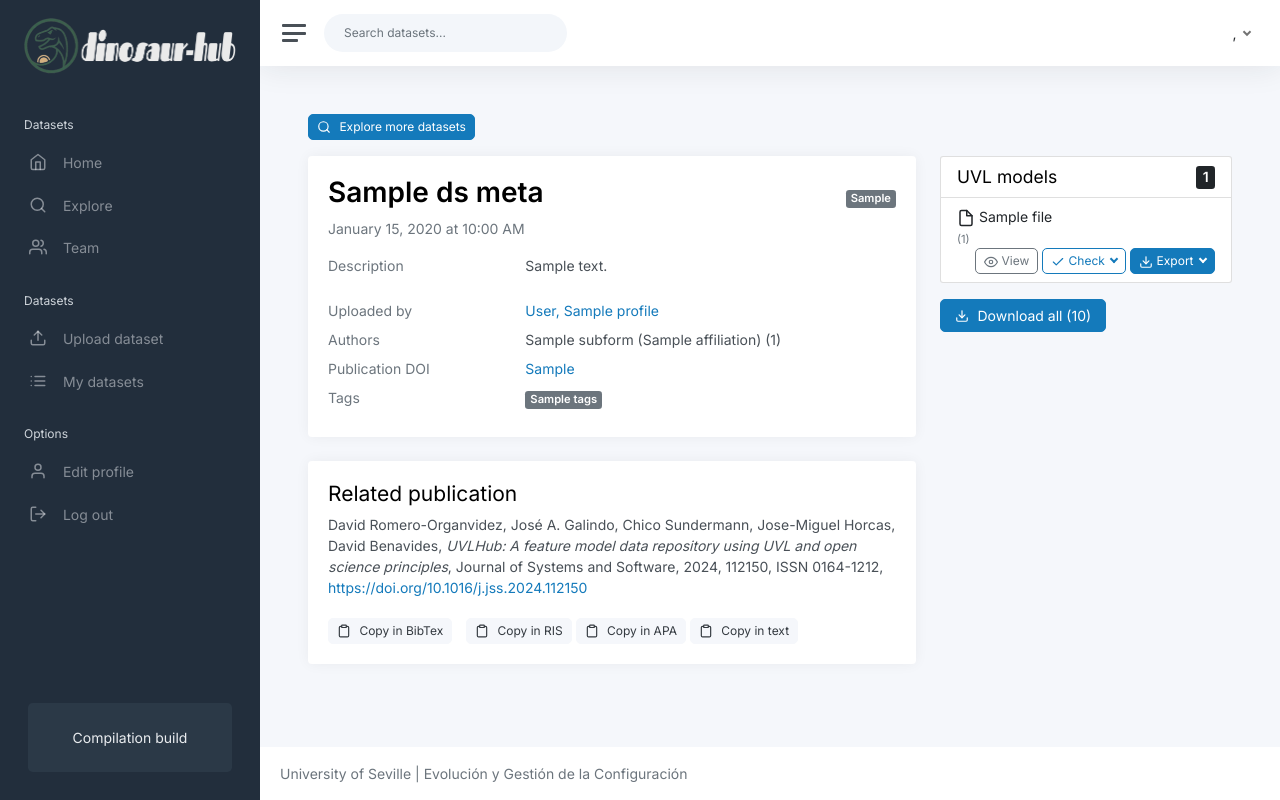
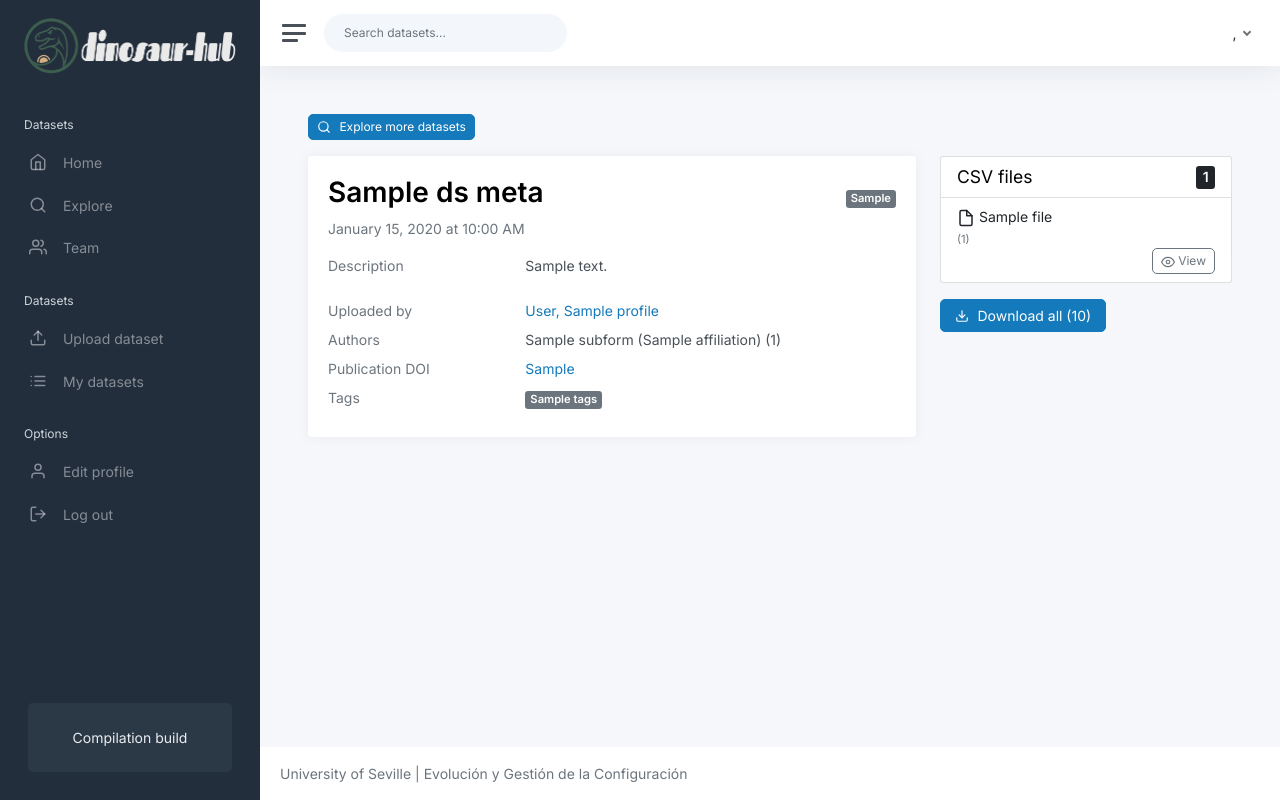
Before and after one commit to Dinosaur-EGC/dinosaur-hub, a Python web app: template app/modules/dataset/templates/dataset/view_dataset.html in a window 1280 px wide. Run offline with Jinja, Linux system fonts and the light colour scheme; the template is opened without the code that fills it: most values are stand-ins (such as "Sample title", 1, 10 or a date in 2020); some libraries are stand-ins or nearby versions.

Commit message:
feat: adaptar view_dataset a archivos CSV

```diff
--- a/app/modules/dataset/templates/dataset/view_dataset.html
+++ b/app/modules/dataset/templates/dataset/view_dataset.html
@@ -184,48 +184,6 @@
 
         </div>
 
-        <div class="card">
-
-            <div class="card-body">
-
-                <h3> Related publication </h3>
-
-                David Romero-Organvidez, José A. Galindo, Chico Sundermann, Jose-Miguel Horcas, David Benavides,
-                <i>UVLHub: A feature model data repository using UVL and open science principles</i>,
-                Journal of Systems and Software,
-                2024,
-                112150,
-                ISSN 0164-1212,
-                <a href="https://doi.org/10.1016/j.jss.2024.112150" target="_blank">https://doi.org/10.1016/j.jss.2024.112150</a>
-
-            </div>
-
-            <div class="card-body mt-0 pt-0">
-
-                <button onclick="copyText('bibtex_cite')" class="btn btn-light btn-sm" style="border-radius: 5px; margin-right: 10px">
-                    <i data-feather="clipboard" class="center-button-icon"></i>
-                    Copy in BibTex
-                </button>
-
-                <button onclick="copyText('ris_cite')" class="btn btn-light btn-sm" style="border-radius: 5px;">
-                    <i data-feather="clipboard" class="center-button-icon"></i>
-                    Copy in RIS
-                </button>
-
-                <button onclick="copyText('apa_cite')" class="btn btn-light btn-sm" style="border-radius: 5px;">
-                    <i data-feather="clipboard" class="center-button-icon"></i>
-                    Copy in APA
-                </button>
-
-                <button onclick="copyText('text_cite')" class="btn btn-light btn-sm" style="border-radius: 5px;">
-                    <i data-feather="clipboard" class="center-button-icon"></i>
-                    Copy in text
-                </button>
-
-            </div>
-
-        </div>
-
 
     </div>
 
@@ -237,7 +195,7 @@
 
                 <div class="row">
                     <div class="col-12 d-flex justify-content-between align-items-center">
-                        <h4 style="margin-bottom: 0px">UVL models</h4>
+                        <h4 style="margin-bottom: 0px">CSV files</h4>
                         <h4 style="margin-bottom: 0px;"><span class="badge bg-dark">{{ dataset.get_files_count() }}</span></h4>
                     </div>
                 </div>
@@ -273,50 +231,6 @@
                                     <i data-feather="eye"></i> View
                                 </button>
 
-                                <div class="btn-group" role="group">
-                                    <button id="btnGroupDrop{{ file.id }}" type="button" class="btn btn-outline-primary btn-sm dropdown-toggle" data-bs-toggle="dropdown" aria-expanded="false" style=" border-radius: 5px;">
-                                        <i data-feather="check"></i> Check
-                                    </button>
-                                    <ul class="dropdown-menu" aria-labelledby="btnGroupDrop{{ file.id }}">
-                                        <li>
-                                            <a class="dropdown-item" href="javascript:void(0);" onclick="checkUVL('{{ file.id }}')">Syntax check</a>
-                                        </li>
-                                        <!--
-                                        <li>
-                                            <a class="dropdown-item" href="{{ url_for('flamapy.valid', file_id=file.id) }}">SAT validity check</a>
-                                        </li>
-                                        -->
-                                    </ul>
-                                </div>
-
-                                <div class="btn-group" role="group">
-                                    <button id="btnGroupDropExport{{ file.id }}" type="button" class="btn btn-primary btn-sm dropdown-toggle" data-bs-toggle="dropdown" aria-expanded="false" style=" border-radius: 5px;">
-                                        <i data-feather="download"></i> Export
-                                    </button>
-                                    <ul class="dropdown-menu" aria-labelledby="btnGroupDropExport{{ file.id }}">
-                                        <li>
-                                            <a class="dropdown-item" href="{{ url_for('hubfile.download_file', file_id=file.id) }}">
-                                                UVL
-                                            </a>
-                                            <a class="dropdown-item" href="{{ url_for('flamapy.to_glencoe', file_id=file.id) }}">
-                                                Glencoe
-                                            </a>
-                                        </li>
-                                        <li>
-                                            <a class="dropdown-item" href="{{ url_for('flamapy.to_cnf', file_id=file.id) }}">
-                                                DIMACS
-                                            </a>
-                                        </li>
-                                        <li>
-                                            <a class="dropdown-item" href="{{ url_for('flamapy.to_splot', file_id=file.id) }}">
-                                                SPLOT
-                                            </a>
-                                        </li>
-                                    </ul>
-                                </div>
-
-
-
                             </div>
                         </div>
                     </div>
@@ -339,7 +253,7 @@
     <div class="modal-dialog modal-lg" style="height: 80vh; display: flex; align-items: center;">
         <div class="modal-content" style="height: 80vh;">
             <div class="modal-header" style="display: flex; justify-content: space-between; align-items: center;">
-                <h5 class="modal-title" id="fileViewerModalLabel">Feature model view</h5>
+                <h5 class="modal-title" id="fileViewerModalLabel">Fossil file view</h5>
                 <div>
                     <a href="#" class="btn btn-outline-primary btn-sm" id="downloadButton"
                         style="margin-right: 5px; margin-bottom: 5px; border-radius: 5px;">
@@ -392,6 +306,8 @@
         document.getElementById("loading").style.display = "none";
     }
 
+    // Esta función ya no es útil
+    /*
     function checkUVL(file_id) {
         const outputDiv = document.getElementById('check_' + file_id);
         outputDiv.innerHTML = ''; // Clear previous output
@@ -431,6 +347,7 @@
                 outputDiv.innerHTML = `<span class="badge badge-danger">An unexpected error occurred: ${error.message}</span>`;
             });
     }
+    */
 
 
     /*
```
Lines whose indentation alone changed are shown as unchanged.
